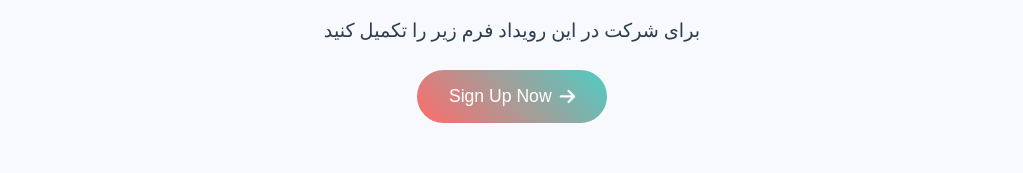
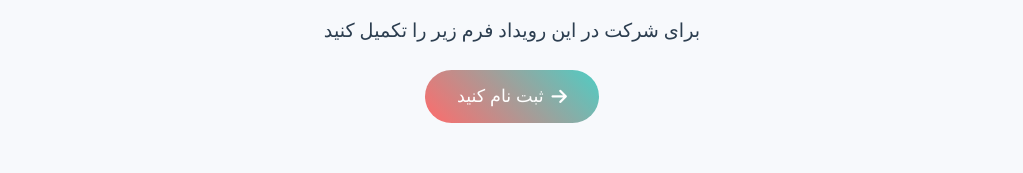
Before and after one commit to MarliCS/marlics.github.io, a plain HTML site: page index.html in a window 1280 px wide. Shown: the part 1680-1853 px from the top of the page, without its empty margins (128-1151 px from the left). Drawn offline with Linux system fonts and the light colour scheme.

Commit message:
Update index.html

```diff
--- a/index.html
+++ b/index.html
@@ -25,7 +25,7 @@
             <div class="cta-section">
                 <p class="cta-text">برای شرکت در این رویداد فرم زیر را تکمیل کنید</p>
                 <button class="signup-btn" id="signupBtn">
-                    Sign Up Now
+                    ثبت نام کنید
                     <i class="fas fa-arrow-right"></i>
                 </button>
             </div>
```
